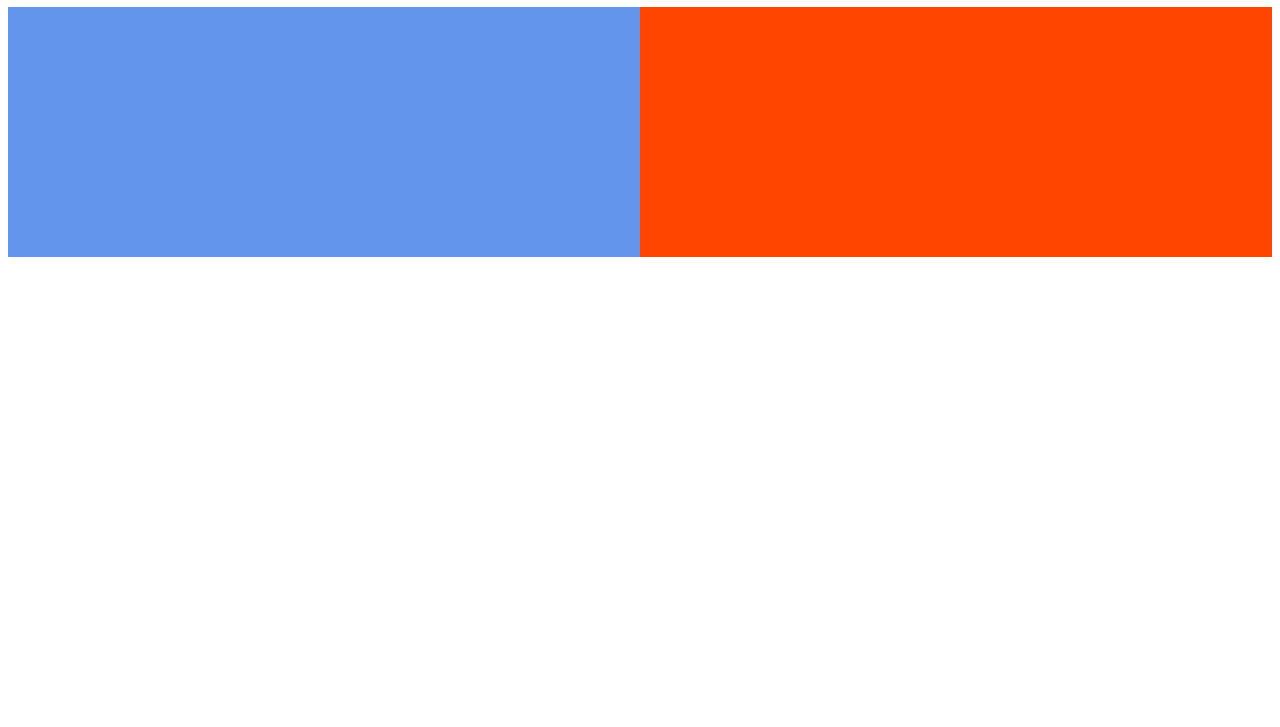
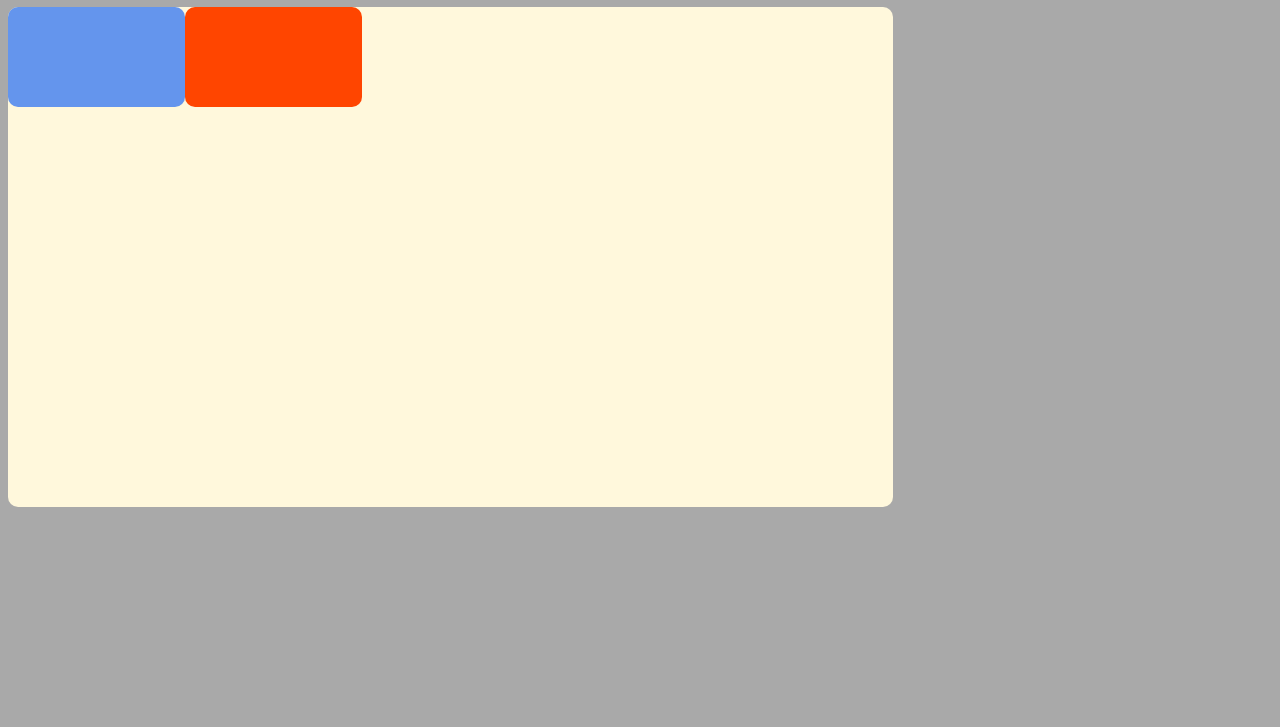
Before and after one commit to TheProjectMarch/css_flexbox_learnin, a plain HTML site: page index.html in a window 1280 px wide. Shown: the part 73-800 px from the top of the page. Drawn offline with Linux system fonts and the light colour scheme.

Commit message:
Add styling for visibility. Edit flex element sizes for same.

```diff
--- a/css/style.css
+++ b/css/style.css
@@ -1,17 +1,28 @@
 /* CSS Styles*/
 
+body {
+  background-color: darkgray;
+}
+div {
+  border-radius: 10px;
+}
 #box-container {
   height: 500px;
   display: flex;
+  flex-direction: row;
+  justify-content:;
 }
+#big-container {
+  width: 70%;
+  background-color: cornsilk;
+}
+#box1, #box2, #box3, #box4 {
+  height: 20%;
+  width: 20%;
 
+}
 #box1 {
-  height: 50%;
-  width: 50%;
   background-color: cornflowerblue;
 }
 #box2 {
-  height: 50%;
-  width: 50%;
   background-color: orangered;
-}
--- a/index.html
+++ b/index.html
@@ -10,10 +10,13 @@
 </head>
 <body>
   <h1>Let's Flex!</h1>
+  <div id="big-container">
   <div id="box-container">
     <div id="box1"></div>
     <div id="box2"></div>
+
   </div>
+</div>
 
 </body>
 </html>
```
